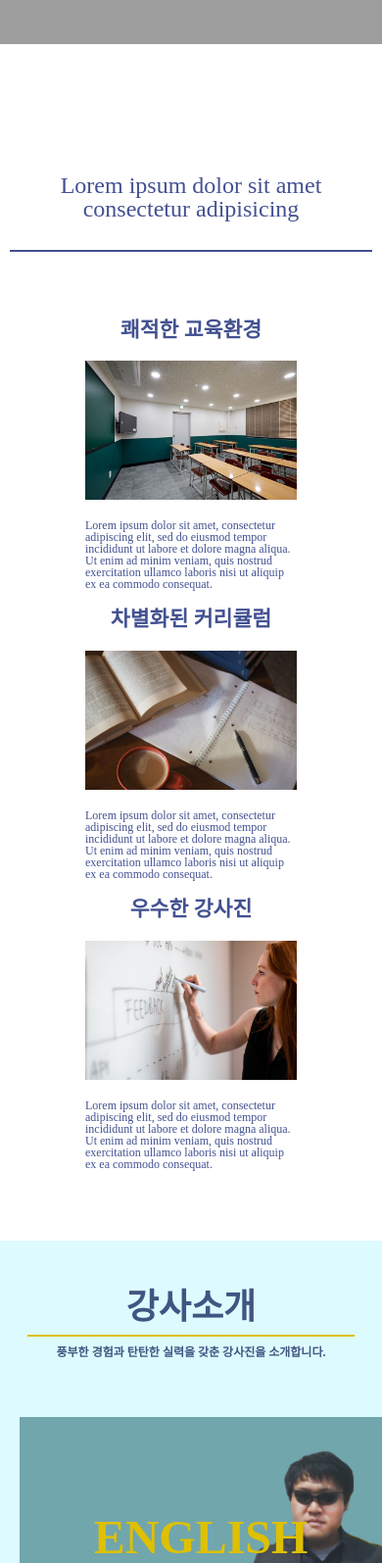
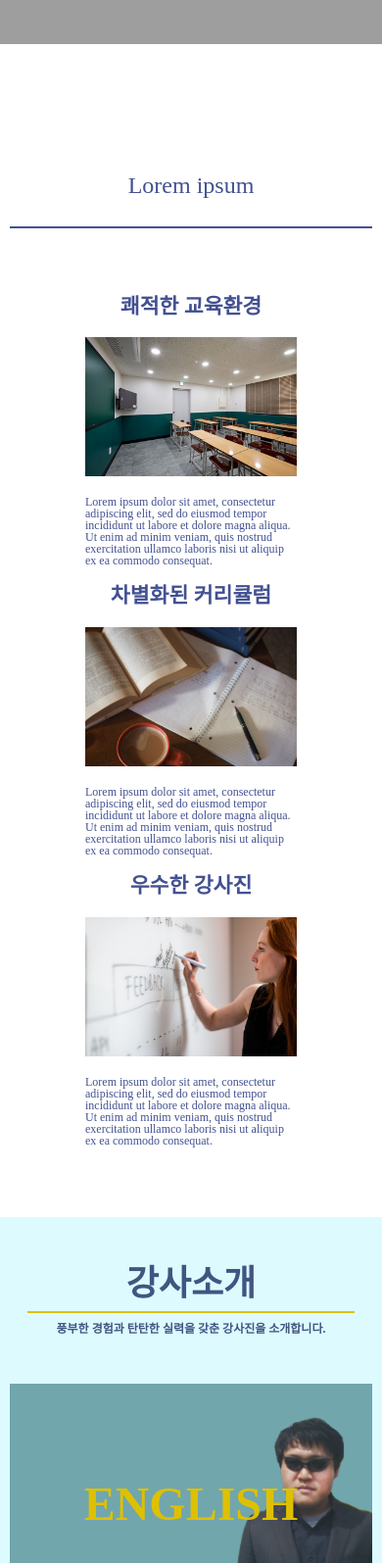
Before and after one commit to yuumikim/xmax, a plain HTML site: page index.html in a window 390 px wide. Shown: the part 405-2000 px from the top of the page at 98% size. Drawn offline with Linux system fonts and the light colour scheme; grey boxes are pictures that could not be loaded; a web font is replaced by a local one.

Commit message:
Add files via upload

```diff
--- a/css/style.css
+++ b/css/style.css
@@ -400,7 +400,8 @@
   .teacherw > div:last-child > div {
     width: 100%;
     height: 50vw;
-    margin: 10px;
+    margin:0;
+    margin-bottom: 20px;
     position: static;
   }
   .english {
@@ -433,7 +434,7 @@
     top: -45vw;
     left: 0;
     transform: translate(-30%, 0);
-    font-size: 1.5rem;
+    font-size: 1.3rem;
     color: rgb(37, 55, 58);
     font-weight: bold;
     line-height: 3rem;
--- a/index.html
+++ b/index.html
@@ -14,7 +14,7 @@
     <header>
       <div class="headerw">
         <h1>
-          <a href="#"><img src="./image/logo.png" alt="logo" /></a>
+          <a href="https://yuumikim.github.io/xmax/"><img src="./image/logo.png" alt="logo" /></a>
         </h1>
         <nav>
           <img src="./image/menubar.png" alt="메뉴바">
@@ -39,8 +39,7 @@
     <div class="intro" id="lorem">
       <div class="introw">
         <p>
-          Lorem ipsum dolor sit amet <br />
-          consectetur adipisicing
+          Lorem ipsum
         </p>
         <div class="introbar"></div>
         <ul>
```
Also changed, not shown: js/script.js (+0 -55 lines).
